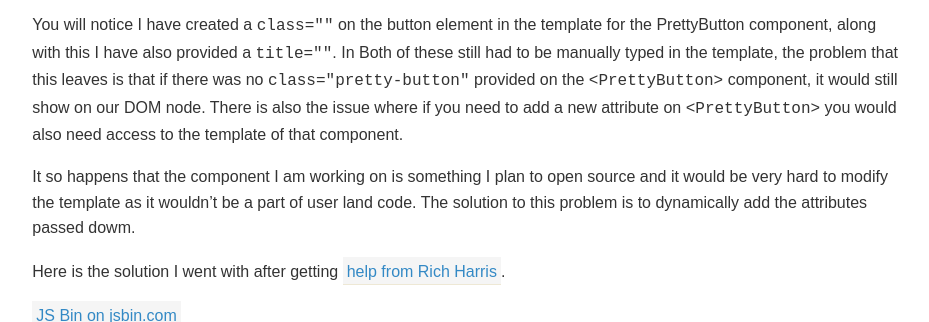
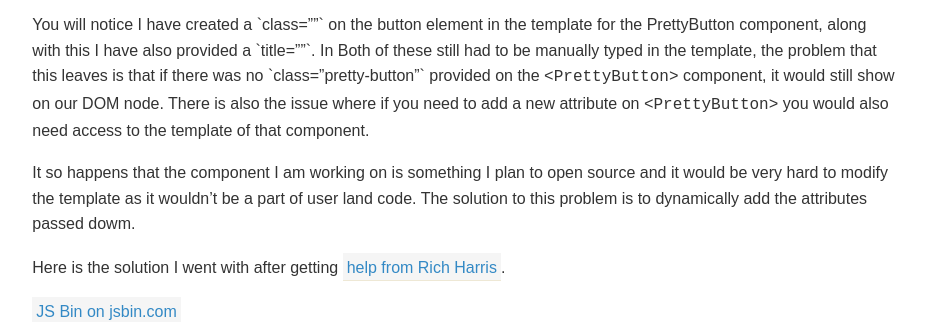
Before and after one commit to silentworks/thoughts, a Jekyll site: the page built from _posts/2016-06-05-passing-attributes-down-with-ractivejs.md, in a window 1280 px wide and 1311 px high, cut to the strip 543-865 px from the top of the window. Shown: the whole strip, without its empty margins (61-990 px from the left). Built offline with Jekyll 4.4.1, drawn with Linux system fonts in a browser that asks for light colours; comment, search, counter and statistics services are not loaded.

Commit message:
Created 2016-06-05-passing-attributes-down-with-ractivejs.md

```diff
--- a/_posts/2016-06-05-passing-attributes-down-with-ractivejs.md
+++ b/_posts/2016-06-05-passing-attributes-down-with-ractivejs.md
@@ -13,7 +13,7 @@ In my scenario I want to create a Ractive component and pass attributes (props o
 
 <a class="jsbin-embed" href="http://jsbin.com/cehofa/1/embed?js,output">JS Bin on jsbin.com</a><script src="http://static.jsbin.com/js/embed.min.js?3.35.13"></script>
 
-You will notice I have created a `class="{{ class }}"` on the button element in the template for the PrettyButton component, along with this I have also provided a `title="{{ title }}"`. In Both of these still had to be manually typed in the template, the problem that this leaves is that if there was no `class="pretty-button"` provided on the `<PrettyButton>` component, it would still show on our DOM node. There is also the issue where if you need to add a new attribute on `<PrettyButton>` you would also need access to the template of that component.
+You will notice I have created a \`class="{{ class }}"\` on the button element in the template for the PrettyButton component, along with this I have also provided a \`title="{{ title }}"\`. In Both of these still had to be manually typed in the template, the problem that this leaves is that if there was no \`class="pretty-button"\` provided on the `<PrettyButton>` component, it would still show on our DOM node. There is also the issue where if you need to add a new attribute on `<PrettyButton>` you would also need access to the template of that component.
 
 It so happens that the component I am working on is something I plan to open source and it would be very hard to modify the template as it wouldn't be a part of user land code. The solution to this problem is to dynamically add the attributes passed dowm.
 
```
